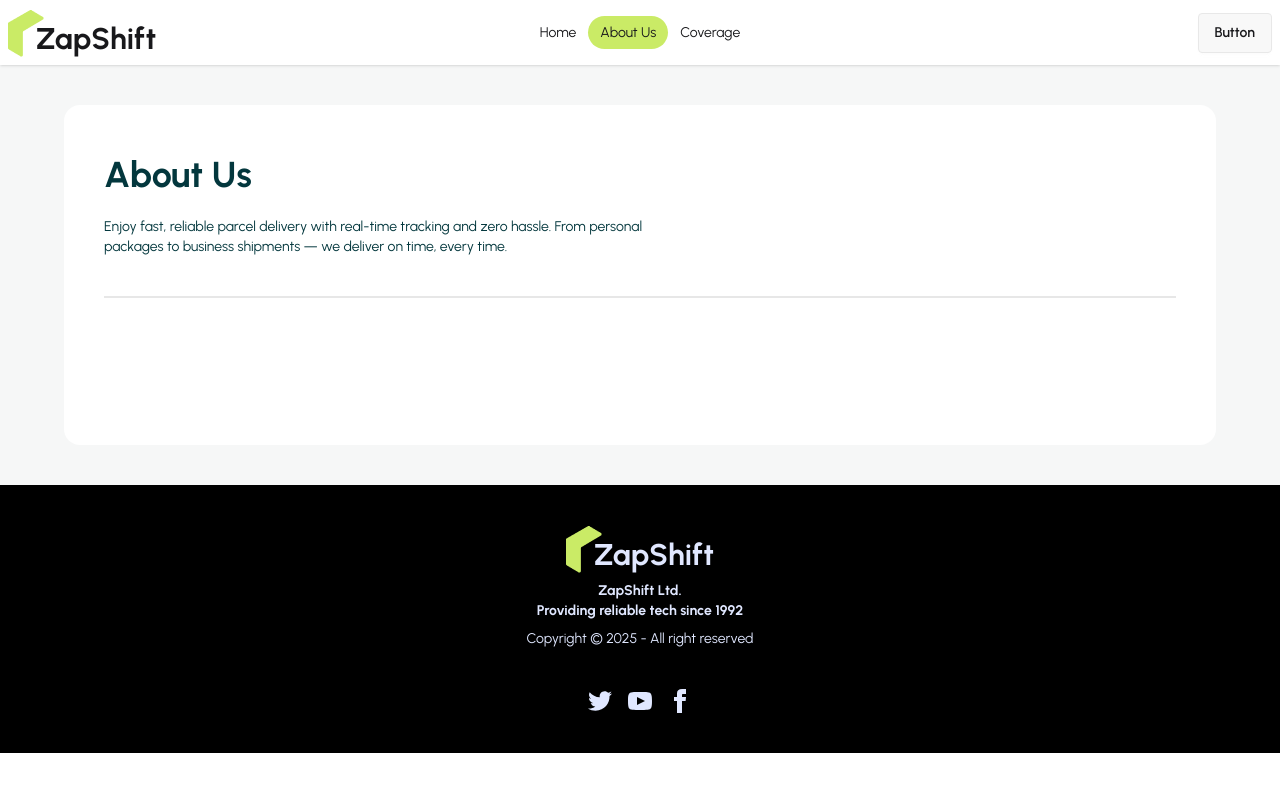
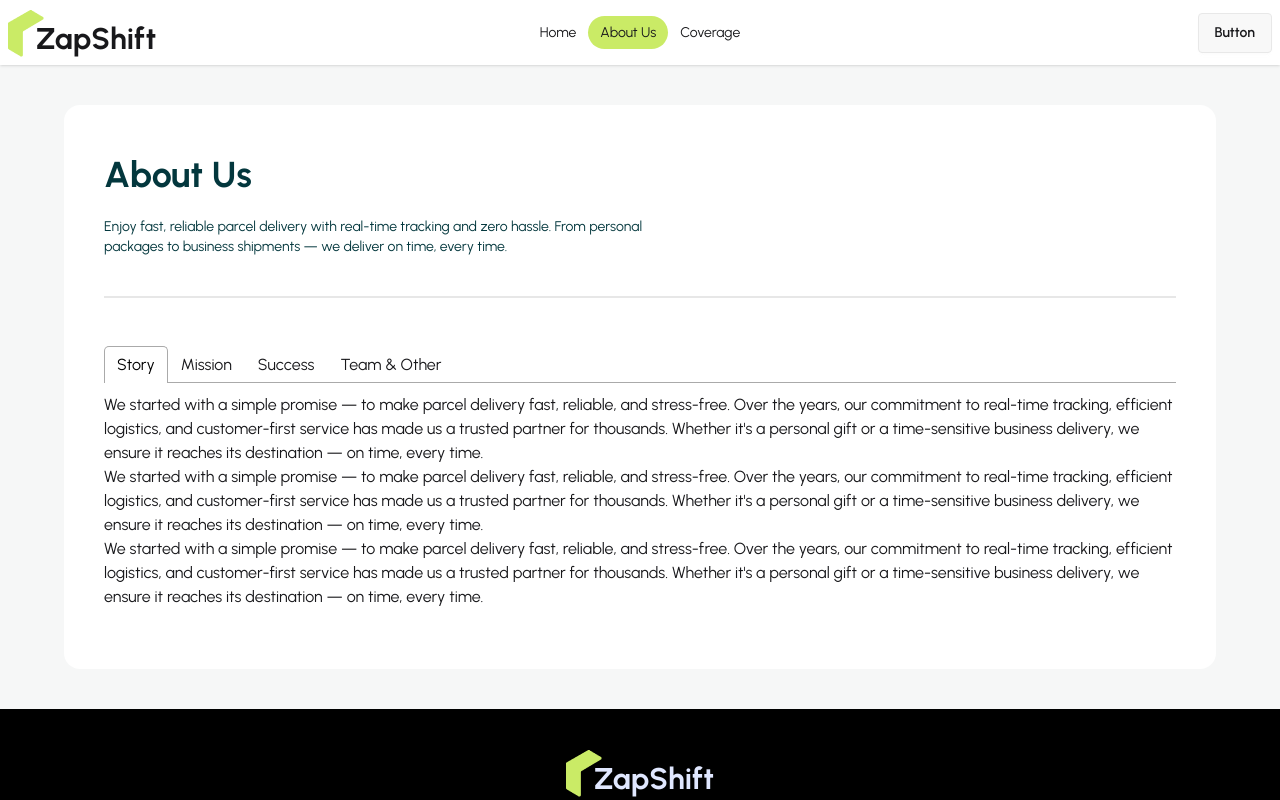
Before and after one commit to MUSTAKIMBIN/ZapShiftClient, a React (Vite) app: page /aboutUs in a window 1280 px wide. Shown: the top 800 px of the page. Built offline with nearby package versions, Linux system fonts and the light colour scheme.

Commit message:
added tabs on about us page

```diff
--- a/src/pages/AboutUs/AboutUs.jsx
+++ b/src/pages/AboutUs/AboutUs.jsx
@@ -1,4 +1,6 @@
 import React from "react";
+import { Tab, Tabs, TabList, TabPanel } from "react-tabs";
+import "react-tabs/style/react-tabs.css";
 
 const AboutUs = () => {
   return (
@@ -11,7 +13,68 @@ const AboutUs = () => {
       </p>
       <div className="divider my-5"></div>
       {/* tabs */}
-      <div className="py-10"></div>
+      <div className="py-5">
+        <Tabs>
+          <TabList>
+            <Tab>Story</Tab>
+            <Tab>Mission</Tab>
+            <Tab>Success</Tab>
+            <Tab>Team & Other</Tab>
+          </TabList>
+          {/* tab panel 01 */}
+          <TabPanel>
+            <p>
+              We started with a simple promise — to make parcel delivery fast,
+              reliable, and stress-free. Over the years, our commitment to
+              real-time tracking, efficient logistics, and customer-first
+              service has made us a trusted partner for thousands. Whether it's
+              a personal gift or a time-sensitive business delivery, we ensure
+              it reaches its destination — on time, every time.
+            </p>
+            <p>
+              We started with a simple promise — to make parcel delivery fast,
+              reliable, and stress-free. Over the years, our commitment to
+              real-time tracking, efficient logistics, and customer-first
+              service has made us a trusted partner for thousands. Whether it's
+              a personal gift or a time-sensitive business delivery, we ensure
+              it reaches its destination — on time, every time.
+            </p>
+            <p>
+              We started with a simple promise — to make parcel delivery fast,
+              reliable, and stress-free. Over the years, our commitment to
+              real-time tracking, efficient logistics, and customer-first
+              service has made us a trusted partner for thousands. Whether it's
+              a personal gift or a time-sensitive business delivery, we ensure
+              it reaches its destination — on time, every time.
+            </p>
+          </TabPanel>
+          {/* tab panel 02 */}
+          <TabPanel>
+            <p>
+              At ZapShift, our mission is to make parcel delivery fast,
+              reliable, and stress-free for every Bangladeshi.
+            </p>
+            <p>
+              We aim to build a nationwide delivery network that brings people
+              closer — whether they’re sending documents across Dhaka, gifts to
+              family in the village, or products to customers all over the
+              country.
+            </p>
+            <p>We believe delivery should be:</p>
+            <ul className=" indent-10">
+              <li>Simple — easy booking, clear tracking, no confusion</li>
+              <li>Fast — same-day and next-day delivery you can trust</li>
+              <li>
+                Reliable — every parcel handled with care and delivered safely
+              </li>
+              <li>
+                Affordable — fair pricing for everyone, from small sellers to
+                large businesses
+              </li>
+            </ul>
+          </TabPanel>
+        </Tabs>
+      </div>
     </div>
   );
 };
```
